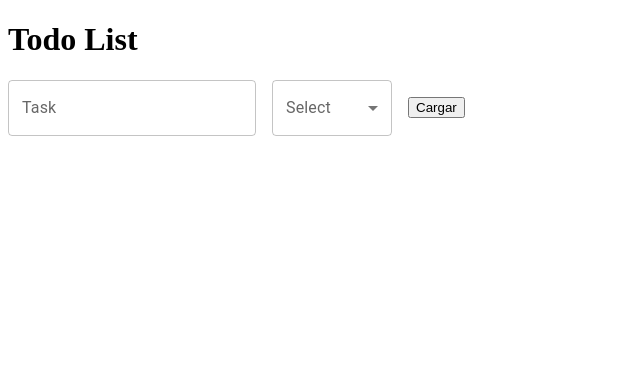
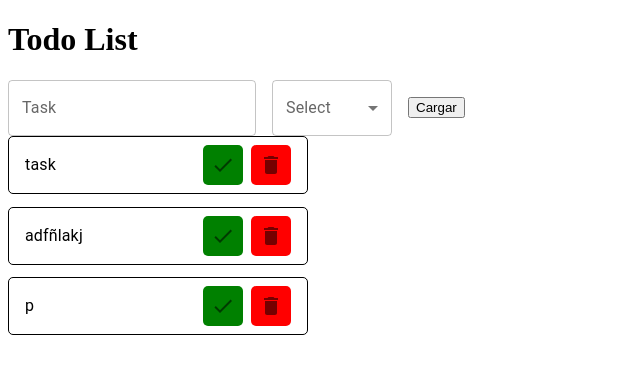
Before and after one commit to GonzalezMariaSol/ToDoList-Project, a React (Vite) app: page / in a window 1280 px wide. Shown: the top 374 px of the page, without its empty margins (0-640 px from the left). Built offline with nearby package versions, Linux system fonts and the light colour scheme.

Commit message:
created the html list of loaded task - for now hardcoaded

```diff
--- a/package.json
+++ b/package.json
@@ -14,7 +14,8 @@
     "@emotion/styled": "^11.11.0",
     "@mui/material": "^5.15.12",
     "react": "^18.2.0",
-    "react-dom": "^18.2.0"
+    "react-dom": "^18.2.0",
+    "react-icons": "^5.0.1"
   },
   "devDependencies": {
     "@types/react": "^18.2.56",
--- a/src/App.jsx
+++ b/src/App.jsx
@@ -18,30 +18,26 @@ function App() {
 
   const [lsTask, setLsTask] = useState(JSON.parse(localStorage.getItem("taskName")) || []); //VA ACTUALIZANDO AL LOCAL STORAGE
 
-console.log(typeof(lsTask));
-// console.log("soy el set", typeof(setLsTask));//devuelve que es un arr
-// console.log("soy el estado", typeof(lsTask));//devuelve que es un obj
-
-//   const pruebas = [
-//     {
-//         id: crypto.randomUUID(),
-//         nombre: "task",
-//     },
-//     {
-//         id: crypto.randomUUID(),
-//         nombre: "adfñlakj",
-//     },
-//     {
-//         id: crypto.randomUUID(),
-//         nombre: "p",
-//     }
-// ]
+  const pruebas = [
+    {
+        id: crypto.randomUUID(),
+        nombre: "task",
+    },
+    {
+        id: crypto.randomUUID(),
+        nombre: "adfñlakj",
+    },
+    {
+        id: crypto.randomUUID(),
+        nombre: "p",
+    }
+]
 
   return (
     <>
       <NavBar />
       <Form lsTask={lsTask} setLsTask={setLsTask}/>
-      <Task lsTasks={lsTask}/>
+      <Task lsTasks={pruebas}/>
      {/* <ShowTasks /> */}
       {/* <Footer /> */}
     </>
--- a/src/assets/components/Form.jsx
+++ b/src/assets/components/Form.jsx
@@ -23,10 +23,6 @@ const Form = ({ lsTask, setLsTask }) => {
     const valor = { id: crypto.randomUUID(), task: loadedTask }; //SE GUARDA EN VALOR LO QUE SE ESCRIBIO EN EL INPUT Y SE LE DA UN ID
     setLsTask([...lsTask, valor]); //SE AGREGA EL NUEVO OBJETO CREADO
     localStorage.setItem("taskName", JSON.stringify([...lsTask, valor])); //SE AGREGA AL LS EL NUEVO OBJETO CREADO
-
-
-    console.log("soy el estado", typeof(lsTask)); //devuelve que es un obj
-    console.log("soy el set", typeof(setLsTask)); //devuelve que es un arr
   };
 
   return (
--- a/src/assets/components/Tasks.jsx
+++ b/src/assets/components/Tasks.jsx
@@ -1,21 +1,78 @@
 //QUIERO TRAER LO QUE HAY EN EL LOCAL STORAGE Y PASARLE ESA DATA A MI HIJO SHOWTASk
 
-import Box from '@mui/material/Box';
-import Typography from '@mui/material/Typography';
+// import Box from '@mui/material/Box';
+// import Typography from '@mui/material/Typography';
 
+// const Task = ({ lsTasks }) => {
+//     console.log(typeof(lsTasks));
+
+//     return (
+//         <div>
+//             {lsTasks ? (
+//                 lsTasks.map((lsTask) => (
+//                     <Box key={lsTask.id} sx={{ width: '100%', maxWidth: 500 }}>
+//                         <Typography variant="h3" gutterBottom>
+//                             {lsTask.nombre}
+//                         </Typography>
+//                     </Box>
+//                 ))
+//             ) : (
+//                 <p>Sorry, no se mostraron tareas</p>
+//             )}
+//         </div>
+//     );
+// };
+
+// export default Task
+
+// import Box from '@mui/material/Box';
+// import Typography from '@mui/material/Typography';
+
+import React from "react";
+import { MdCheck, MdDelete } from "react-icons/md"; // Importa los iconos de React Icons
+import {
+  ListItem,
+  ListItemText,
+  ListItemSecondaryAction,
+  IconButton,
+} from "@mui/material";
 
 const Task = ({ lsTasks }) => {
-    console.log(typeof(lsTasks));
-
   return (
     <div>
       {lsTasks ? (
         lsTasks.map((lsTask) => (
-                    <Box key={lsTask.id} sx={{ width: '100%', maxWidth: 500 }}>
-                        <Typography variant="h3" gutterBottom>
-                            {lsTask.nombre}
-                        </Typography>
-                    </Box>
+          <ListItem
+            key={lsTask.id}
+            divider
+            sx={{
+              width: "90%",
+              maxWidth: 300,
+              marginBottom: "1vw",
+              border: "1px solid black",
+              borderRadius: "5px",
+              display: "flex",
+              alignItems: "center",
+            }}
+          >
+            <ListItemText primary={lsTask.nombre} sx={{ marginRight: "2vw" }} />
+            <IconButton
+              aria-label="check"
+              sx={{
+                backgroundColor: "green",
+                borderRadius: "5px",
+                marginRight: "1vh",
+              }}
+            >
+              <MdCheck />
+            </IconButton>
+            <IconButton
+              aria-label="delete"
+              sx={{ backgroundColor: "red", borderRadius: "5px" }}
+            >
+              <MdDelete />
+            </IconButton>
+          </ListItem>
         ))
       ) : (
         <p>Sorry, no se mostraron tareas</p>
@@ -23,6 +80,4 @@ const Task = ({ lsTasks }) => {
     </div>
   );
 };
-
-
-export default Task
+export default Task;
```
Also changed, not shown: 1 other file (tests, documents, lock files or other folders). Lines whose indentation alone changed are shown as unchanged.
